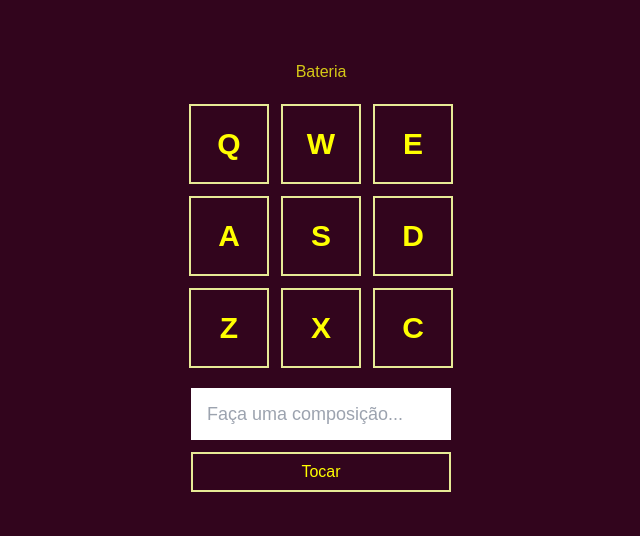
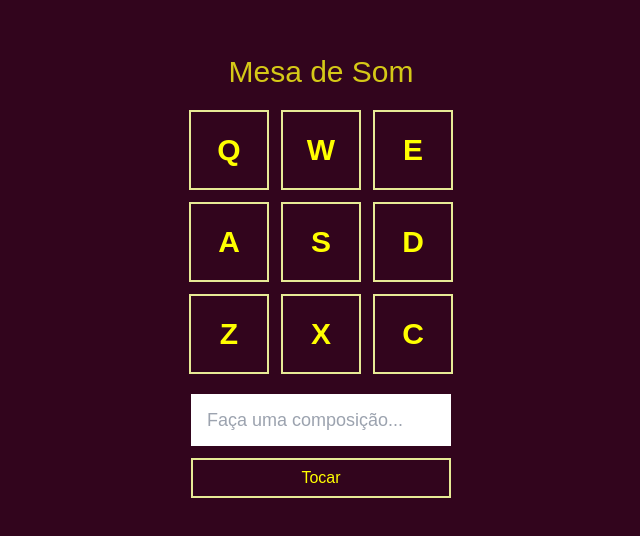
Before and after one commit to EyzRyder/Bateria, a website: page index.html in a window 1280 px wide. Shown: the part 124-660 px from the top of the page, without its empty margins (319-959 px from the left). Drawn offline with Linux system fonts and the light colour scheme.

Commit message:
style edit

```diff
--- a/index.html
+++ b/index.html
@@ -8,7 +8,7 @@
     <link rel="stylesheet" href="output.css" />
 </head>
 <body>
-    <h1>Bateria</h1>
+    <h1>Mesa de Som</h1>
 
     <div class="keys">
         <div data-key="keyq" class="key">Q</div>
--- a/style.css
+++ b/style.css
@@ -11,7 +11,7 @@ body {
 }
 
 h1 {
-    @apply text-[#d5c917] mb-5;
+    @apply text-[#d5c917] mb-5 text-3xl;
 }
 
 .keys {
```
Also changed, not shown: output.css.
